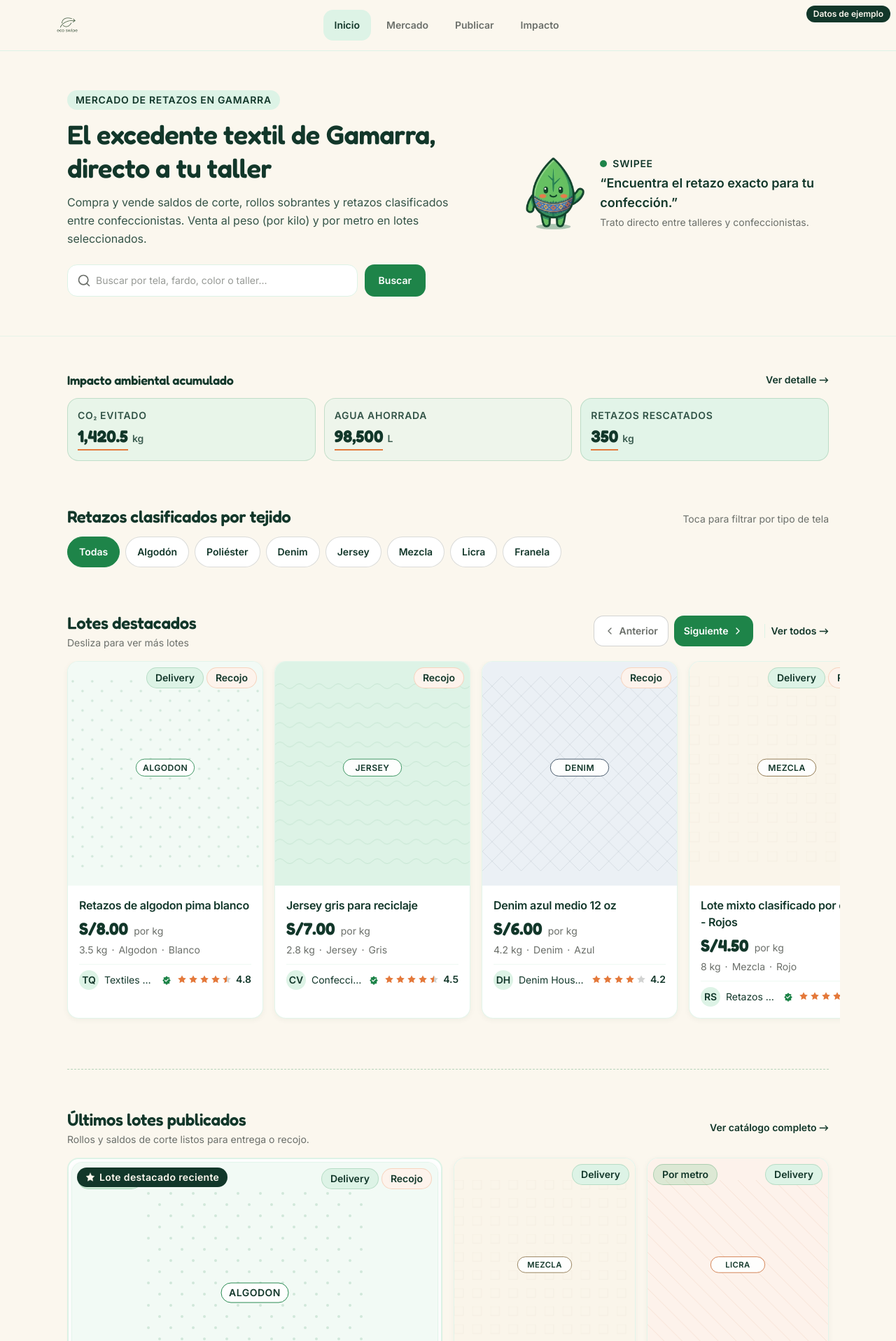
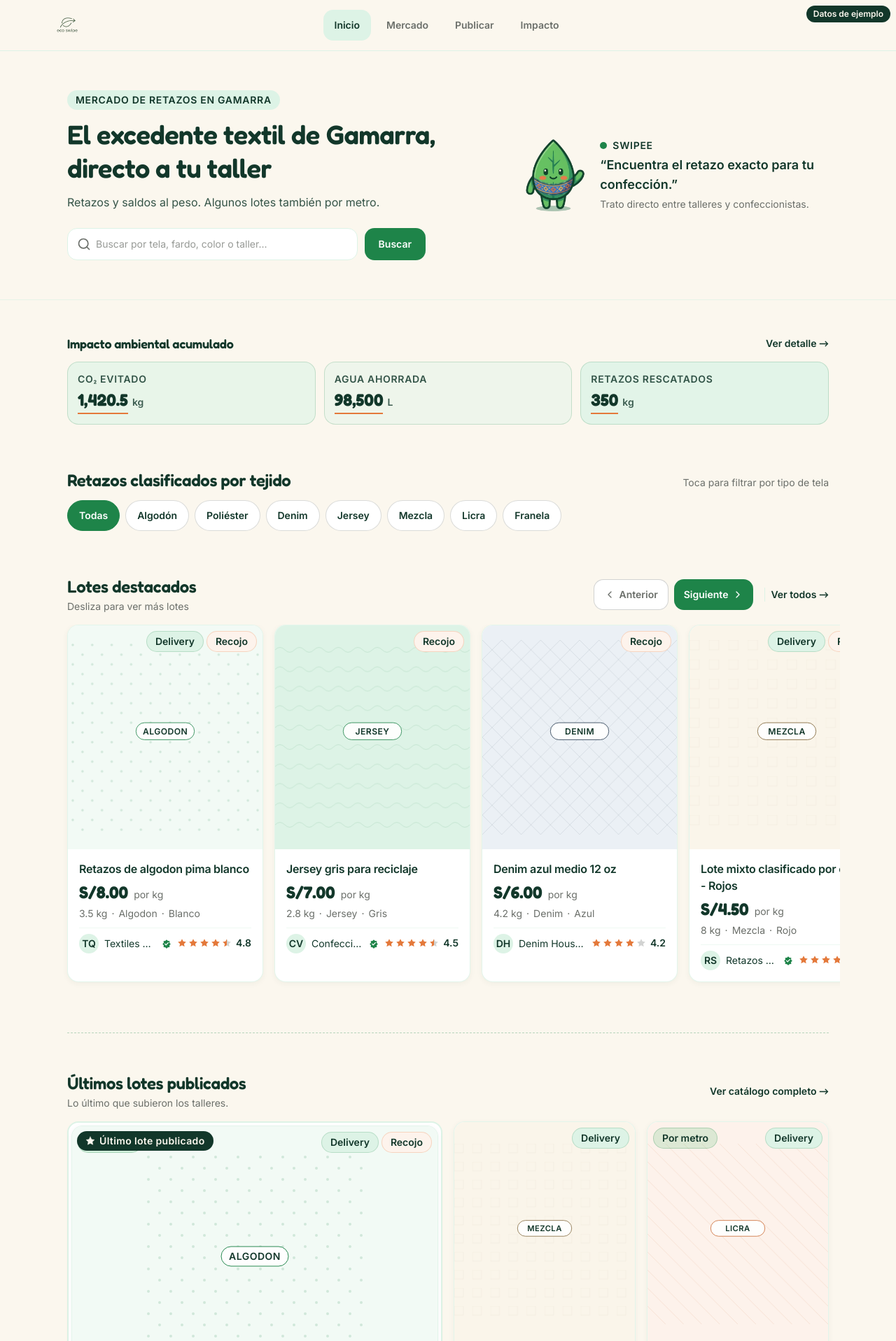
Before and after one commit to Mencirge/ecoswipe-prototipo, a React (Vite) app: page /#/ in a window 1280 px wide. Shown: the top 1917 px of the page at 70% size. Built offline with nearby package versions, Linux system fonts and the light colour scheme.

Commit message:
fix(copy): aplicar subtitulo hero aprobado, Lo ultimo que subieron los talleres y Ultimo lote publicado

```diff
--- a/src/pages/Inicio.jsx
+++ b/src/pages/Inicio.jsx
@@ -50,8 +50,7 @@ export default function Inicio() {
                 El excedente textil de Gamarra, directo a tu taller
               </h1>
               <p className="mt-3 font-sans text-base text-verde-bosque/85 max-w-xl leading-relaxed">
-                Compra y vende saldos de corte, rollos sobrantes y retazos clasificados entre confeccionistas.
-                Venta al peso (por kilo) y por metro en lotes seleccionados.
+                Retazos y saldos al peso. Algunos lotes tambi&eacute;n por metro.
               </p>
 
               <form onSubmit={handleSearch} className="mt-6 flex flex-col sm:flex-row gap-2.5 max-w-lg">
@@ -90,7 +89,7 @@ export default function Inicio() {
                 <source srcSet={mascotaWebp} type="image/webp" />
                 <img
                   src={mascotaPng}
-                  alt="Swipee, la mascota de EcoSwipe"
+                  alt=""
                   width="88"
                   height="108"
                   className="object-contain"
@@ -223,7 +222,7 @@ export default function Inicio() {
                 Últimos lotes publicados
               </h2>
               <p className="text-sm text-gris-calido mt-0.5">
-                Rollos y saldos de corte listos para entrega o recojo.
+                Lo &uacute;ltimo que subieron los talleres.
               </p>
             </div>
             <Link to="/mercado" className="text-sm font-semibold text-verde-bosque hover:text-verde-hoja">
@@ -239,7 +238,7 @@ export default function Inicio() {
                   <svg width="14" height="14" viewBox="0 0 24 24" fill="#FBF7EE" stroke="#FBF7EE" strokeWidth="1" strokeLinecap="round" strokeLinejoin="round" aria-hidden="true">
                     <polygon points="12 2 15.09 8.26 22 9.27 17 14.14 18.18 21.02 12 17.77 5.82 21.02 7 14.14 2 9.27 8.91 8.26 12 2" />
                   </svg>
-                  <span>Lote destacado reciente</span>
+                  <span>&Uacute;ltimo lote publicado</span>
                 </span>
                 <LoteCard lote={recientes[0]} />
               </div>
--- a/src/pages/Mercado.jsx
+++ b/src/pages/Mercado.jsx
@@ -207,7 +207,7 @@ export default function Mercado() {
                 <source srcSet={mascotaWebp} type="image/webp" />
                 <img
                   src={mascotaPng}
-                  alt="Swipee"
+                  alt=""
                   width="88"
                   height="108"
                   className="mx-auto object-contain"
```
Also changed, not shown: src/assets/mascota.png, src/assets/mascota.webp.
